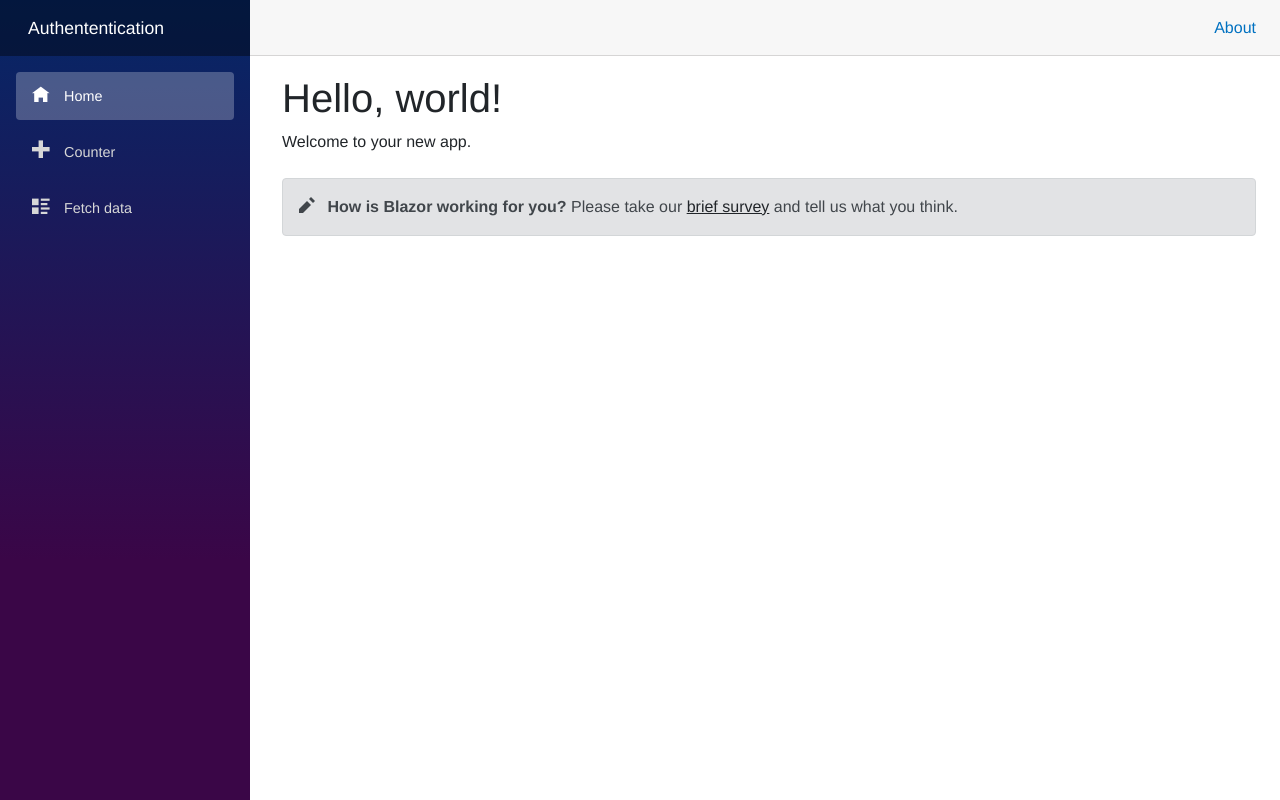
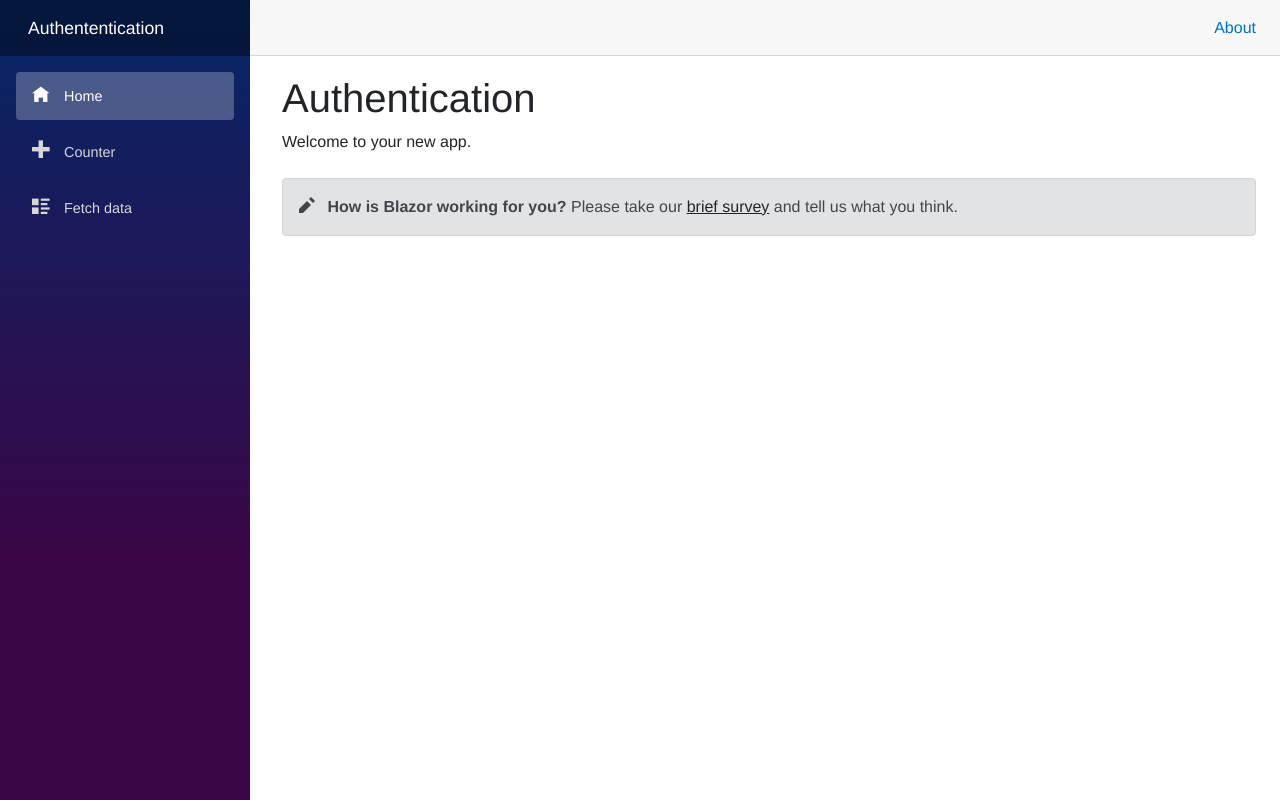
Before and after one commit to shawn-delaine-bellazan-jr/blazor-wasm-auth, an ASP.NET Core app: page / in a window 1280 px wide. Run offline with ASP.NET Core 8, Linux system fonts and the light colour scheme; style sheets or scripts are compiled from the project's sources.

```diff
--- a/Pages/Index.razor
+++ b/Pages/Index.razor
@@ -2,7 +2,7 @@
 
 <PageTitle>Index</PageTitle>
 
-<h1>Hello, world!</h1>
+<h1>Authentication</h1>
 
 Welcome to your new app.
 
```
Also changed, not shown: 2 other files.
